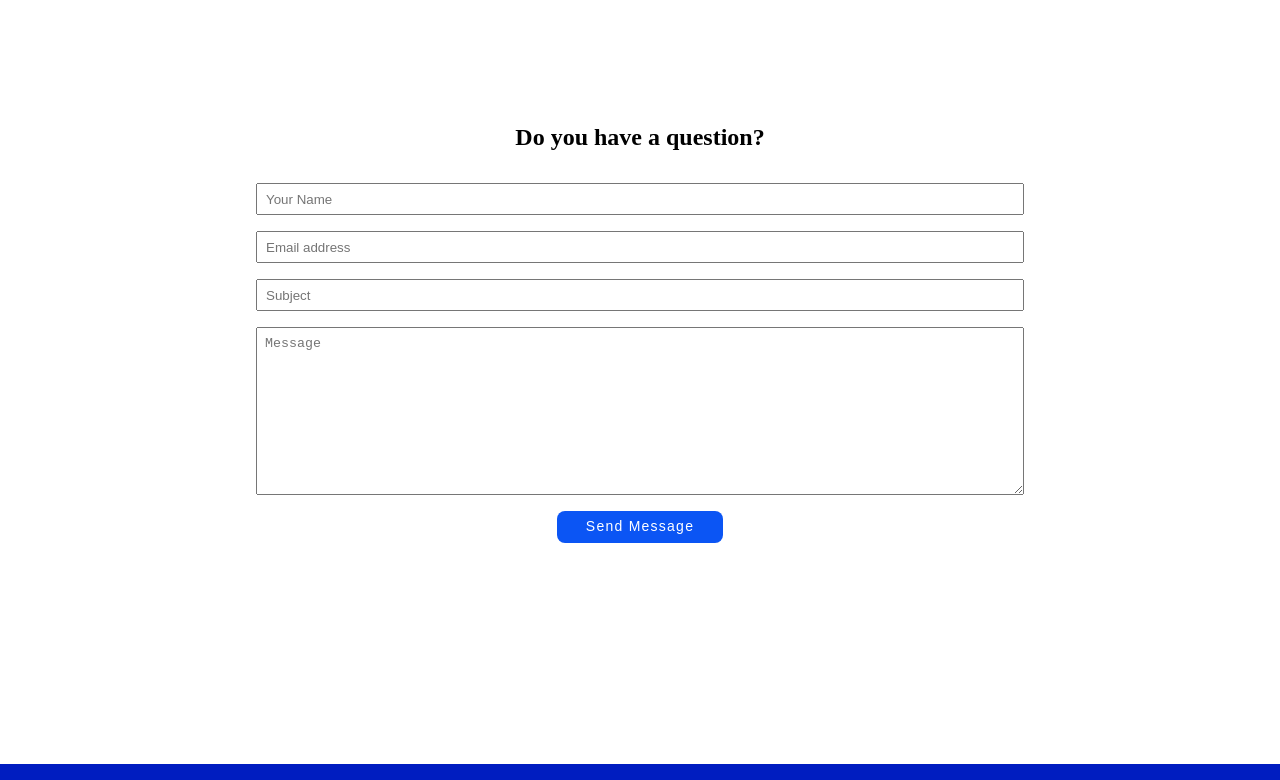
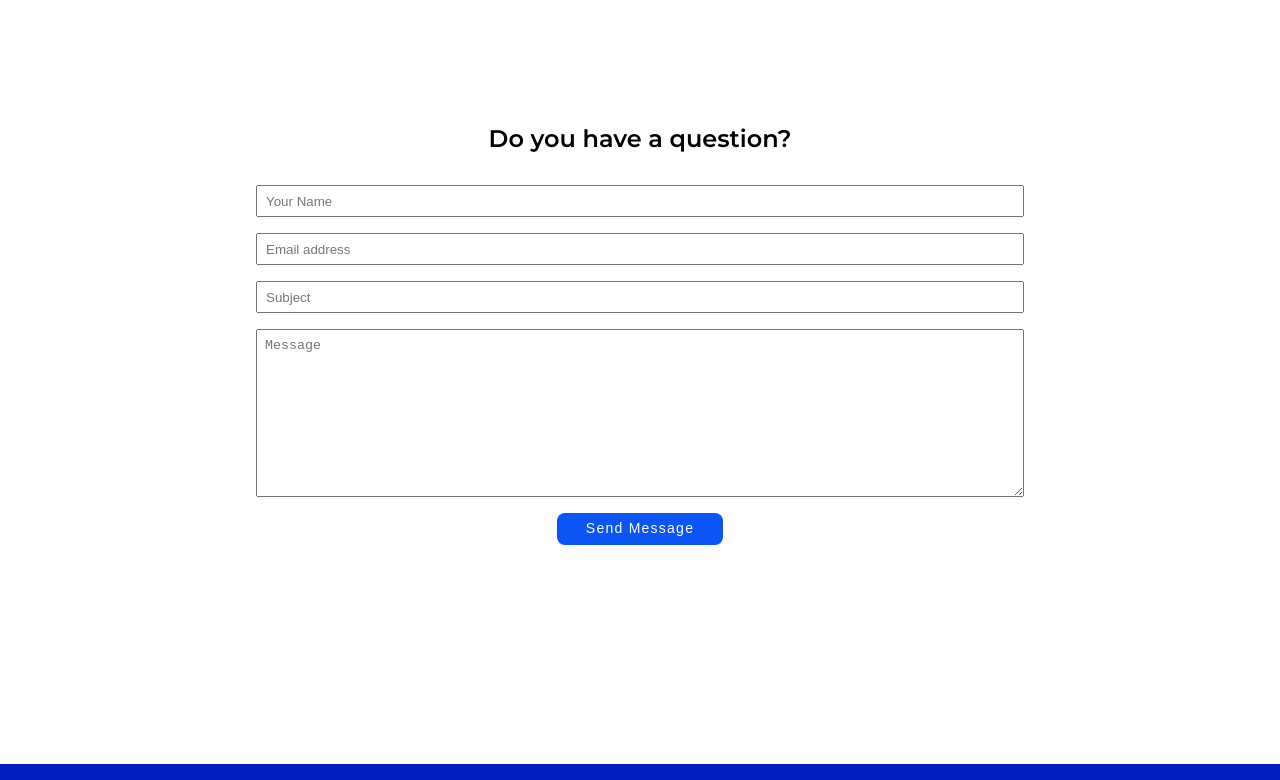
Before and after one commit to Etinhandy/contact-page, a plain HTML site: page index.html in a window 1280 px wide. Shown: the part 980-1760 px from the top of the page. Drawn offline with nearby package versions, Linux system fonts and the light colour scheme.

Commit message:
added the custom style

```diff
--- a/index.html
+++ b/index.html
@@ -110,7 +110,7 @@
       </section>
 
       <section class="form-area">
-        <h2>Do you have a question?</h2>
+        <h2 class="custom-style">Do you have a question?</h2>
         <form action="" class="contact-page-form">
           <input
             type="text"
```
